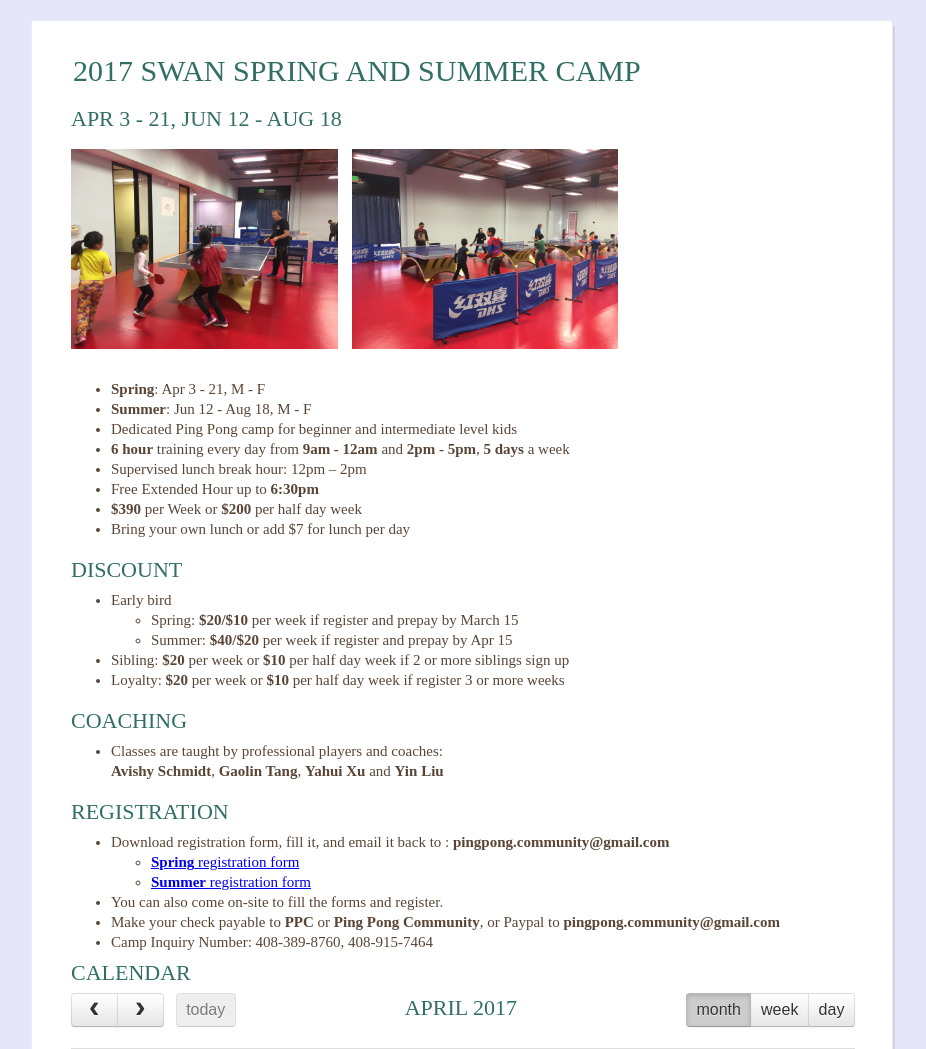
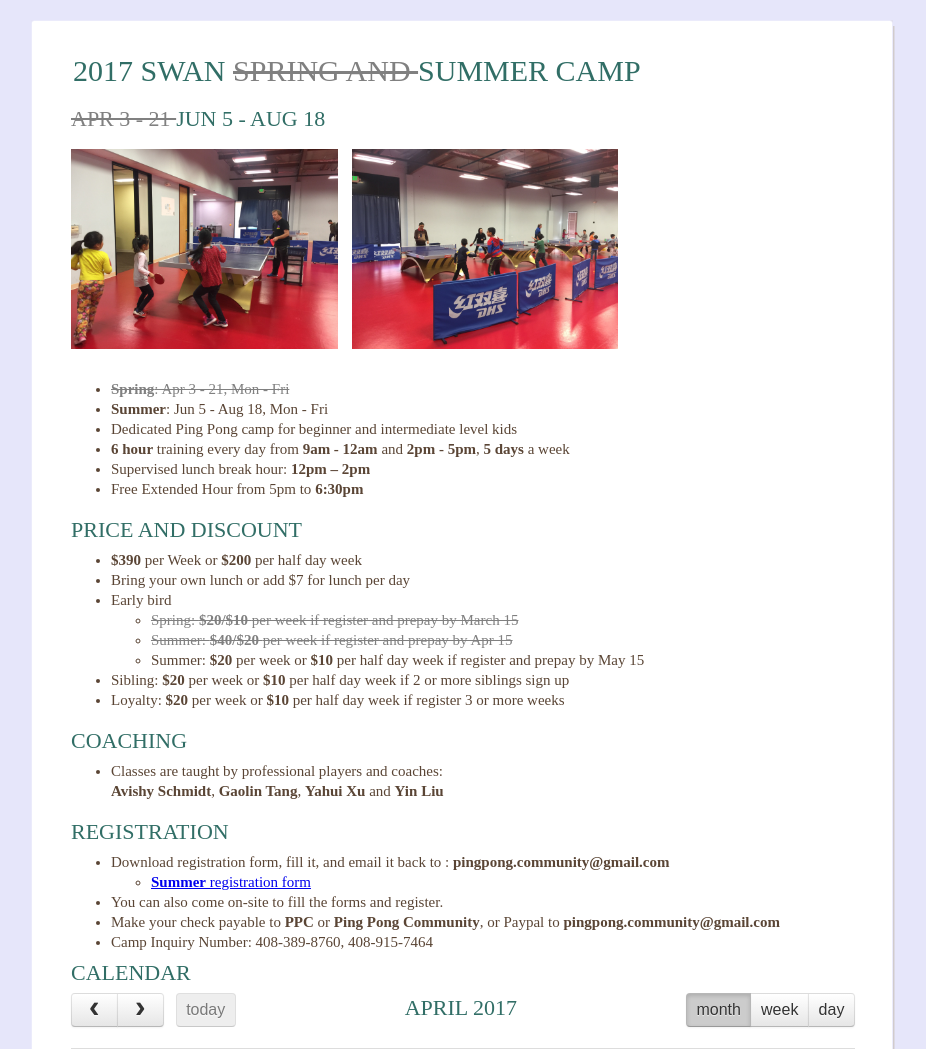
Before and after one commit to ppc-web/ppcweb, a PHP site: page /swan/camp.html in a window 1280 px wide. Shown: the part 71-1120 px from the top of the page, without its empty margins (177-1103 px from the left). Run offline with PHP 8.4, Linux system fonts and the light colour scheme.

Commit message:
update summer camp.

```diff
--- a/web/swan/camp.html
+++ b/web/swan/camp.html
@@ -30,8 +30,8 @@
 				<div class="box">
 					<div>
 						<div class="body camp">
-							<h1><span class="logo"></span>2017 Swan Spring and Summer Camp</h1>
-							<h2> Apr 3 - 21, Jun 12 - Aug 18 </h2>
+							<h1><span class="logo"></span>2017 Swan <span class="expired">Spring and </span>Summer Camp</h1>
+							<h2> <span class="expired">Apr 3 - 21 </span> Jun 5 - Aug 18 </h2>
 							<div>
 								<img src="images/sc-1.jpg" alt="Img" height="200"
 									style="padding: 10px 10px 10px 0px;" /> <img
@@ -40,23 +40,25 @@
 
 							</div>
 							<ul>
-								<li> <b>Spring</b>: Apr 3 - 21, M - F </li>
-								<li> <b>Summer</b>: Jun 12 - Aug 18, M - F </li>
+								<li> <span class="expired"> <b>Spring</b>: Apr 3 - 21, Mon - Fri </span></li>
+								<li> <b>Summer</b>: Jun 5 - Aug 18, Mon - Fri </li>
 								<li> Dedicated Ping Pong camp for beginner and intermediate level kids</li>
 								<li> <b>6 hour</b> training every day from <b>9am - 12am</b> and <b>2pm - 5pm</b>, <b>5 days</b> a week </li>
-								<li> Supervised lunch break hour: 12pm – 2pm </li>
-								<li> Free Extended Hour up to <b>6:30pm</b> </li>
+								<li> Supervised lunch break hour: <b> 12pm – 2pm </b></li>
+								<li> Free Extended Hour from 5pm to <b>6:30pm</b> </li>
+							</ul>
+							<h2> Price and Discount </h2>
+							<ul>
 								<li>
 									<B>$390</B> per Week or <B>$200</B> per half day week
 								</li>
 								<li> Bring your own lunch or add $7 for lunch per day </li>
-							</ul>
-							<h2> Discount </h2>
-							<ul>
 								<li> Early bird
 									<ul>
-									<li> Spring: <b>$20/$10 </b> per week if register and prepay by March 15 </li>
-									<li> Summer: <b>$40/$20 </b> per week if register and prepay by Apr 15
+									<li> <span class=expired> Spring: <b>$20/$10 </b> per week if register and prepay by March 15 </span></li>
+									<li> <span class="expired"> Summer: <b>$40/$20 </b> per week if register and prepay by Apr 15 </span>
+									</li>
+									<li> Summer: <b>$20</b> per week or <b>$10 </b> per half day week if register and prepay by May 15
 									</li>
 									</ul>
 								</li>
@@ -74,9 +76,6 @@
 								<li> Download registration form, fill it, and email it back to
 								: <b>pingpong.community@gmail.com</b>
 								<ul>
-									<li> <a href="images/swan_spc_17_registration.pdf" > <b>Spring</b> registration form </a>
-
-									</li>
 									<li> <a href="images/swan_sc_17_registration.pdf" > <b>Summer</b> registration form </a>
 									</li>
 								</ul>
--- a/web/swan/css/style.css
+++ b/web/swan/css/style.css
@@ -762,3 +762,8 @@ span.important {
 	font-size: 108%;
 	font-weight: bold;
 }
+
+span.expired {
+	color: grey;
+	text-decoration: line-through;
+}
--- a/web/swan/lib/calendar/campEvents.js
+++ b/web/swan/lib/calendar/campEvents.js
@@ -42,7 +42,7 @@ eventSources.push(
 				    end: '12:00',
 				    dow: [ 1,2,3,4,5 ], // Repeat monday to Friday
 				    url: 'http://swanpp.com/camp.html',
-				    ranges:[{start:"2017-06-12", end:"2017-07-03"}, {start:"2017-07-05", end:"2017-08-18"}]
+				    ranges:[{start:"2017-06-05", end:"2017-07-02"}, {start:"2017-07-05", end:"2017-08-18"}]
 				},
 				{
 				    title:"<center>Summer Camp</center>",
@@ -50,7 +50,7 @@ eventSources.push(
 				    end: '17:00',
 				    dow: [ 1,2,3,4,5 ], // Repeat monday to Friday
 				    url: 'http://swanpp.com/camp.html',
-				    ranges:[{start:"2017-06-12", end:"2017-07-03"}, {start:"2017-07-05", end:"2017-08-18"}]
+				    ranges:[{start:"2017-06-05", end:"2017-07-02"}, {start:"2017-07-05", end:"2017-08-18"}]
 				}],
 			color: "#C66505"
 
```
Also changed, not shown: 2 other files.
